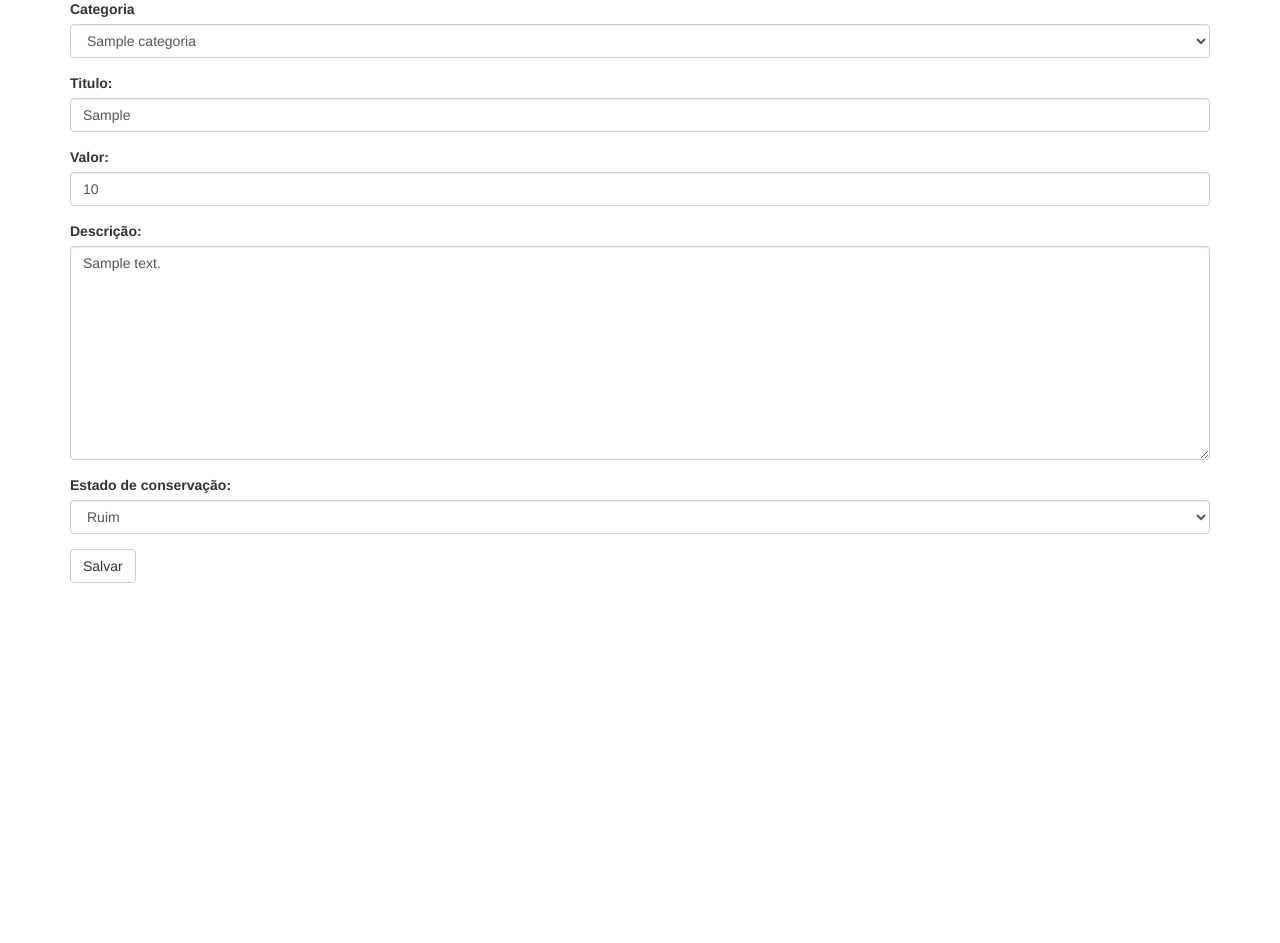
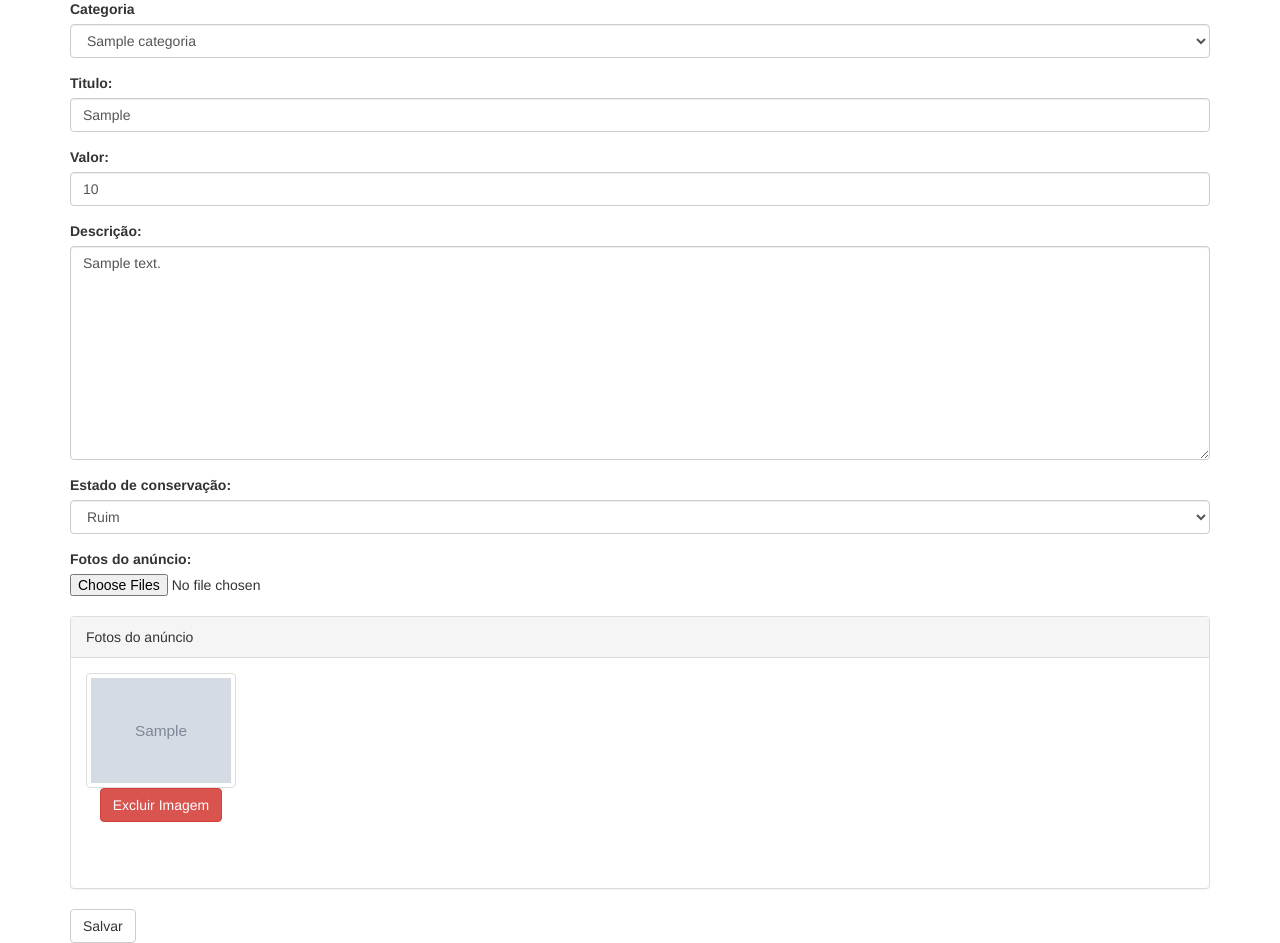
Before and after one commit to elquianel/classificados, a PHP site: page /editarAnuncio.php?id=1 in a window 1280 px wide. Shown: the part 143-1086 px from the top of the page. Before the commit the page ends 726 px from the top, so only its background shows below. Run offline with PHP 8.4, Linux system fonts and the light colour scheme; the visitor is signed in with stand-in values (Sample User, id 1); tables that the repository leaves empty or names only in its code hold one stand-in row (values such as "Sample post"); grey boxes marked "Sample" are stand-in pictures.

Commit message:
tratando imagens do anuncio editar, excluir e redimensionar com o gd do proprio php

```diff
--- a/assets/css/style.css
+++ b/assets/css/style.css
@@ -0,0 +1,11 @@
+.foto_item{
+    width: 150px;
+    height: 200px;
+    float: left;
+    text-align: center;
+    margin-right: 10px;
+}
+
+.foto_item img{
+    width: 150px;
+}
--- a/classes/anuncios.class.php
+++ b/classes/anuncios.class.php
@@ -20,18 +20,25 @@ class Anuncios{
         global $pdo;
         $anuncio = [];
 
-        $sql = $pdo->prepare("SELECT a.*, ai.id as id_foto, ai.id_anuncio as id_anuncio_foto, ai.url_img FROM anuncio a LEFT JOIN anuncios_imagens ai ON a.id = ai.id_anuncio WHERE a.id = :id_anuncio");
+        $sql = $pdo->prepare("SELECT * FROM anuncio WHERE id = :id_anuncio");
         $sql->bindValue(":id_anuncio", $id_anuncio);
         $sql->execute();
 
         if($sql->rowCount() > 0){
             $anuncio = $sql->fetch();
+            $sql = $pdo->prepare("SELECT * FROM anuncios_imagens WHERE id_anuncio = :id_anuncio");
+            $sql->bindValue(":id_anuncio", $id_anuncio);
+            $sql->execute();
+
+            if($sql->rowCount() > 0){
+                $anuncio['fotos'] = $sql->fetchAll();
+            }
         }
 
         return $anuncio;
     }
 
-    public function novoAnuncio($id_categoria, $titulo, $descricao, $valor, $status_produto, $url = null){
+    public function novoAnuncio($id_categoria, $titulo, $descricao, $valor, $status_produto){
         global $pdo;
 
         $sql = $pdo->prepare("INSERT INTO anuncio SET id_usuario = :id_usuario, id_categoria = :id_categoria, titulo = :titulo, descricao = :descricao, valor = :valor, status_produto = :status_produto");
@@ -41,18 +48,7 @@ class Anuncios{
         $sql->bindValue(":descricao", $descricao);
         $sql->bindValue(":valor", $valor);
         $sql->bindValue(":status_produto", $status_produto);
-        if($sql->execute()){
-            if($url != null){
-                $sql = $pdo->prepare("INSERT INTO anuncios_imagens SET id_anuncio = :id_anuncio, url_img = :url_img");
-                $sql->bindValue(":id_anuncio", $pdo->lastInsertId());
-                $sql->bindValue(":url", $url);
-                $sql->execute();
-            }
-            return true;
-        }else{
-            return false;
-        }
-
+        $sql->execute();
     }
 
     public function deletarAnuncio($id_anuncio){
@@ -68,6 +64,27 @@ class Anuncios{
 
     }
 
+    public function deletarImgAnuncio($id){
+        global $pdo;
+        $id_anuncio = 0;
+
+        $sql = $pdo->prepare("SELECT id_anuncio FROM anuncios_imagens WHERE id = :id");
+        $sql->bindValue(":id", $id);
+        $sql->execute();
+
+        if($sql->rowCount() > 0){
+            $row = $sql->fetch();
+            $id_anuncio = $row['id_anuncio'];
+        }
+
+        $sql = $pdo->prepare("DELETE FROM anuncios_imagens WHERE id = :id");
+        $sql->bindValue(":id", $id);
+        $sql->execute();
+
+        return $id_anuncio;
+
+    }
+
     public function deletarFotoAnuncio($id_foto, $id_anuncio){
         global $pdo;
         $sql = $pdo->prepare("DELETE FROM anuncios_imagens WHERE id = :id_foto AND id_anuncio = :id_anuncio");
@@ -76,7 +93,7 @@ class Anuncios{
         $sql->execute();
     }
 
-    public function editarAnuncio($id_anuncio, $id_categoria, $titulo, $descricao, $valor, $status_produto){
+    public function editarAnuncio($id_anuncio, $id_categoria, $titulo, $descricao, $valor, $status_produto, $fotos = null){
         global $pdo;
 
         $sql = $pdo->prepare("UPDATE anuncio SET id_categoria = :id_categoria, titulo = :titulo, descricao = :descricao, valor = :valor, status_produto = :status_produto WHERE id = :id_anuncio");
@@ -87,6 +104,45 @@ class Anuncios{
         $sql->bindValue(":valor", $valor);
         $sql->bindValue(":status_produto", $status_produto);
         $sql->execute();
+
+        if(count($fotos) > 0){
+            for($i=0; $i<count($fotos['tmp_name']); $i++){
+                $tipo = $fotos['type'][$i];
+                if(in_array($tipo, ['image/jpeg', 'image/png'])){
+                    $tmpname = md5(time().rand(0,9999)).'.jpg';
+                    move_uploaded_file($fotos['tmp_name'][$i], 'assets/img/anuncios/'.$tmpname);
+
+                    list($width_orig, $height_orig) = getimagesize('assets/img/anuncios/'.$tmpname);
+                    $ratio = $width_orig/$height_orig;
+
+                    $width = 500;
+                    $height = 500;
+
+                    if($width/$height > $ratio){
+                        $width = $height * $ratio;
+                    }else{
+                        $height = $width/$ratio;
+                    }
+
+                    $img = imagecreatetruecolor($width, $height);
+                    if($tipo == 'image/jpeg'){
+                        $origi = imagecreatefromjpeg('assets/img/anuncios/'.$tmpname);
+                    }elseif($tipo == 'image/png'){
+                        $origi = imagecreatefrompng('assets/img/anuncios/'.$tmpname);
+                    }
+
+                    imagecopyresampled($img, $origi, 0,0,0,0, $width, $height, $width_orig, $height_orig);
+
+                    imagejpeg($img, 'assets/img/anuncios/'.$tmpname, 80);
+
+                    $sql = $pdo->prepare("INSERT INTO anuncios_imagens SET id_anuncio = :id_anuncio, url_img = :url_img");
+                    $sql->bindValue(":id_anuncio", $id_anuncio);
+                    $sql->bindValue(":url_img", $tmpname);
+                    $sql->execute();
+
+                }
+            }
+        }
 
     }
 
--- a/editarAnuncio.php
+++ b/editarAnuncio.php
@@ -16,6 +16,8 @@
     if(isset($_GET['id']) && !empty($_GET['id'])){
         $info = $a->getAnuncio($_GET['id']);
 
+        // echo "<pre>";var_dump($info['fotos']);exit;
+
         if(isset($_POST['titulo']) && !empty($_POST['titulo'])){
             $id_anuncio = $_GET['id'];
             $id_categoria = $_POST['id_categoria'];
@@ -23,9 +25,14 @@
             $valor = $_POST['valor'];
             $descricao = addslashes($_POST['descricao']);
             $status_produto = $_POST['status_produto'];
+            if(isset($_FILES['fotos'])){
+                $fotos = $_FILES['fotos'];
+            }else{
+                $fotos = [];
+            }
 
             if(!empty($id_anuncio) && !empty($titulo) && !empty($id_categoria) && !empty($status_produto)){
-                $a->editarAnuncio($id_anuncio, $id_categoria, $titulo, $descricao, $valor, $status_produto);
+                $a->editarAnuncio($id_anuncio, $id_categoria, $titulo, $descricao, $valor, $status_produto, $fotos);
                     ?>
                     <div class="alert alert-success">
                         Anúncio editado com sucesso!!
@@ -76,6 +83,27 @@
         </select>
     </div>
 
+    <div class="form-group">
+        <label for="">Fotos do anúncio:</label>
+        <input type="file" name="fotos[]" multiple><br>
+
+        <div class="panel panel-default">
+            <div class="panel-heading">Fotos do anúncio</div>
+            <div class="panel-body">
+                <?php if(isset($info['fotos'])): ?>
+                    <?php foreach($info['fotos'] as $foto): ?>
+                        <div class="foto_item">
+                            <img src="assets/img/anuncios/<?= $foto['url_img']; ?>" class="img-thumbnail ">
+                            <a href="excluirImgAnuncio.php?idImg=<?= $foto['id']; ?>" class="btn btn-danger">Excluir Imagem</a>
+                        </div>
+                    <?php endforeach; ?>
+                <?php else: ?>
+                    <h4>Seu produto ainda não possui fotos</h4>
+                <?php endif; ?>
+            </div>
+        </div>
+    </div>
+
 	<input class="btn btn-default" type="submit" value="Salvar">
 </form>
 </div>
```
Also changed, not shown: excluirImgAnuncio.php (added, +22 -0 lines), assets/img/anuncios/6b30cf5d67482862030e731430881aa7.jpg (added), assets/img/anuncios/d97077088946151ae910b4c55b64eb15.jpg (added).
